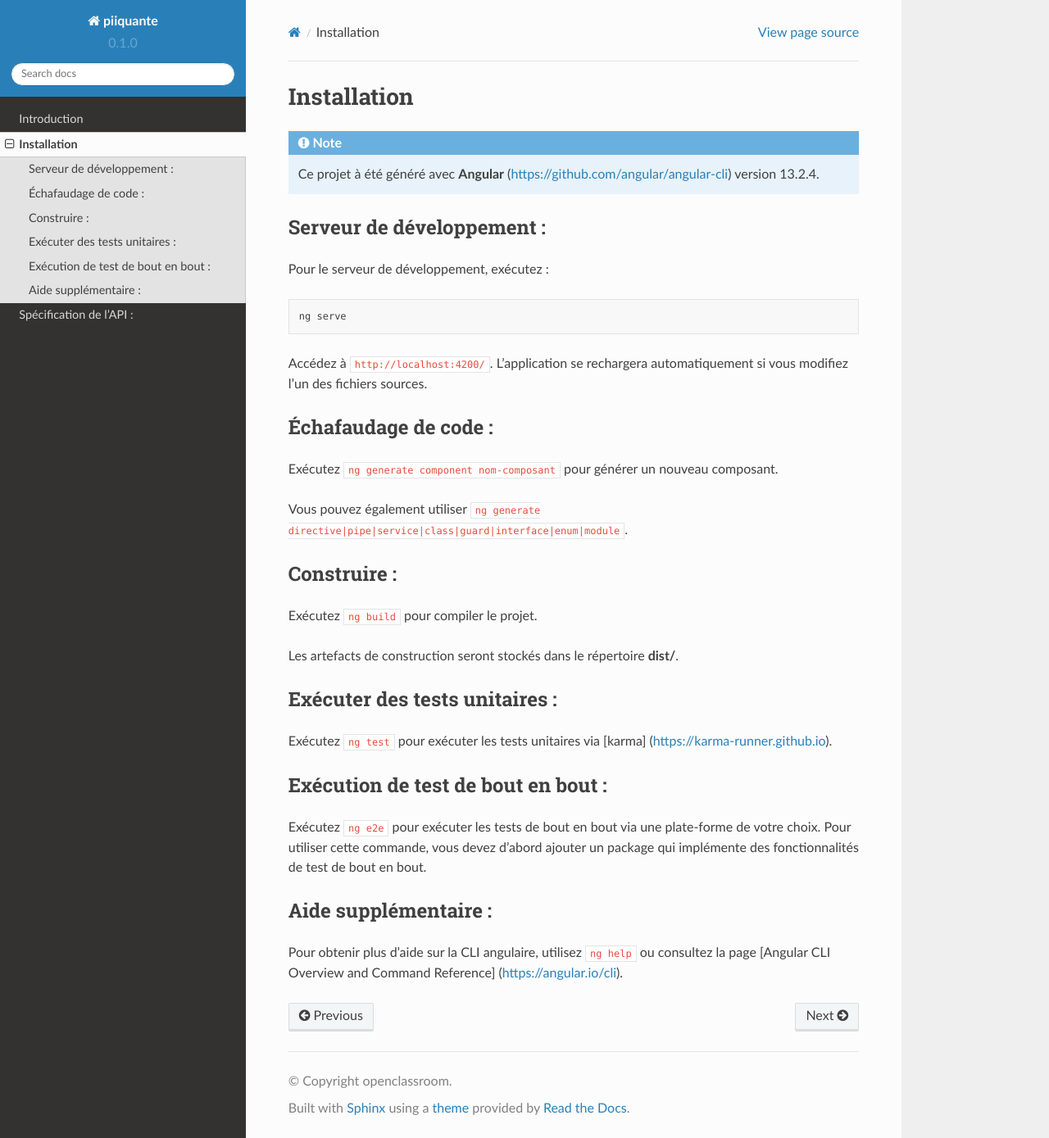
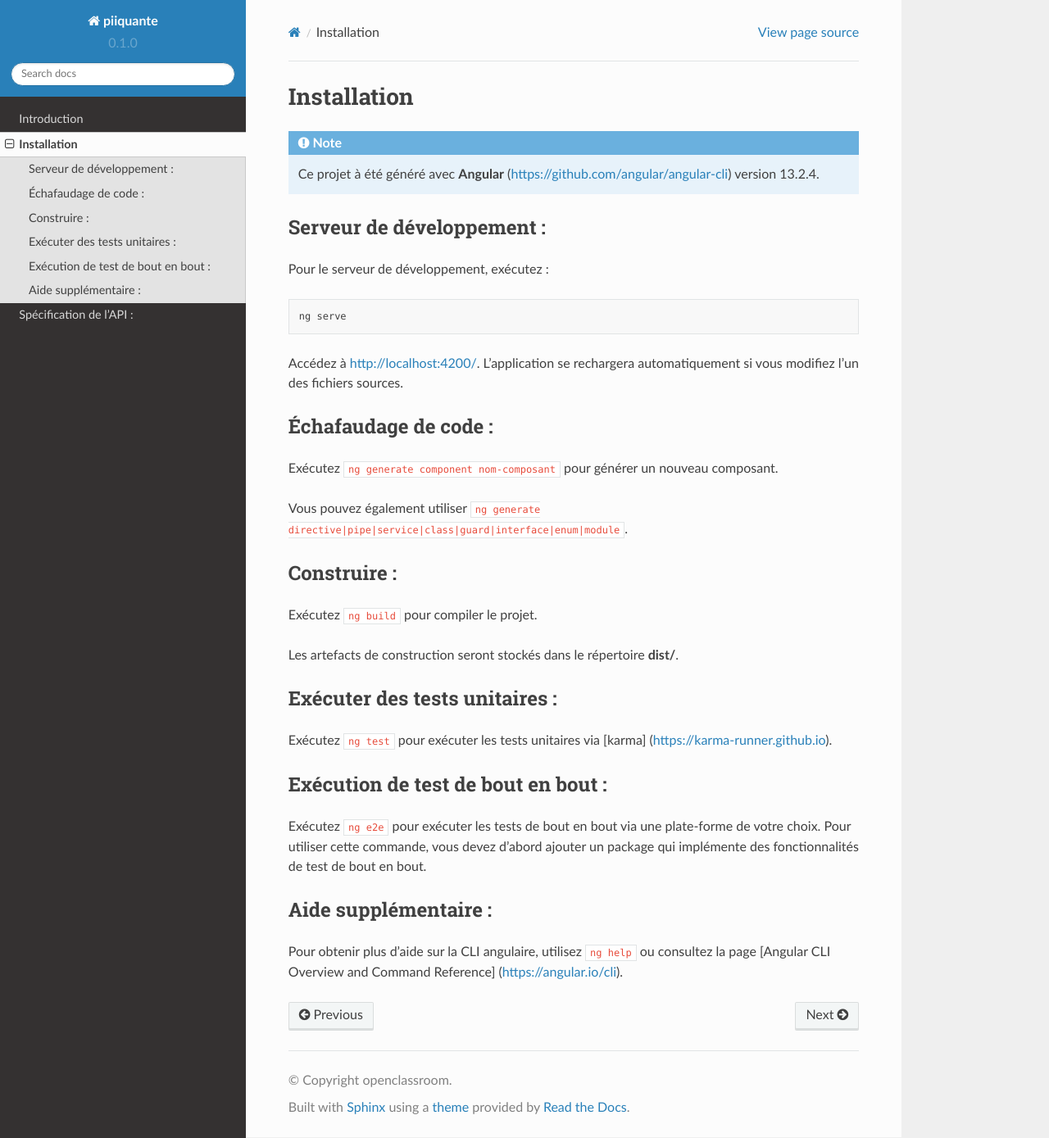
Before and after one commit to anthony-mini/Mini_Anthony_6_05-08-2022, a Sphinx documentation site: the page built from docs/source/installation.rst, in a window 1280 px wide and 1389 px high. Shown: the whole window at 82% size. Built offline with Sphinx 7.4.7 and the Read the Docs theme 2.0.0, drawn with Linux system fonts in a browser that asks for light colours.

```diff
--- a/docs/source/installation.rst
+++ b/docs/source/installation.rst
@@ -6,7 +6,7 @@ Installation
 
 
 Serveur de développement :
---------------------------
+**************************
 
 Pour le serveur de développement, exécutez :
 
@@ -14,35 +14,35 @@ Pour le serveur de développement, exécutez :
 
    ng serve
 
-Accédez à ``http://localhost:4200/``.
+Accédez à `<http://localhost:4200/>`_.
 L'application se rechargera automatiquement si vous modifiez l'un des fichiers sources.
 
 Échafaudage de code :
----------------------
+*********************
 
 Exécutez ``ng generate component nom-composant`` pour générer un nouveau composant.
 
 Vous pouvez également utiliser ``ng generate directive|pipe|service|class|guard|interface|enum|module``.
 
 Construire :
-------------
+************
 
 Exécutez ``ng build`` pour compiler le projet.
 
 Les artefacts de construction seront stockés dans le répertoire **dist/**.
 
 Exécuter des tests unitaires :
-------------------------------
+******************************
 
 Exécutez ``ng test`` pour exécuter les tests unitaires via [karma] (https://karma-runner.github.io).
 
 Exécution de test de bout en bout :
------------------------------------
+************************************
 
 Exécutez ``ng e2e`` pour exécuter les tests de bout en bout via une plate-forme de votre choix.
 Pour utiliser cette commande, vous devez d'abord ajouter un package qui implémente des fonctionnalités de test de bout en bout.
 
 Aide supplémentaire :
----------------------
+*********************
 
 Pour obtenir plus d'aide sur la CLI angulaire, utilisez ``ng help`` ou consultez la page [Angular CLI Overview and Command Reference] (https://angular.io/cli).
```
